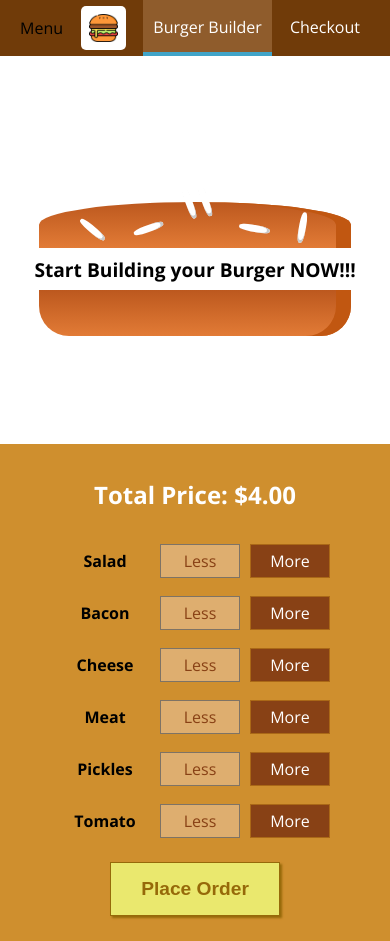
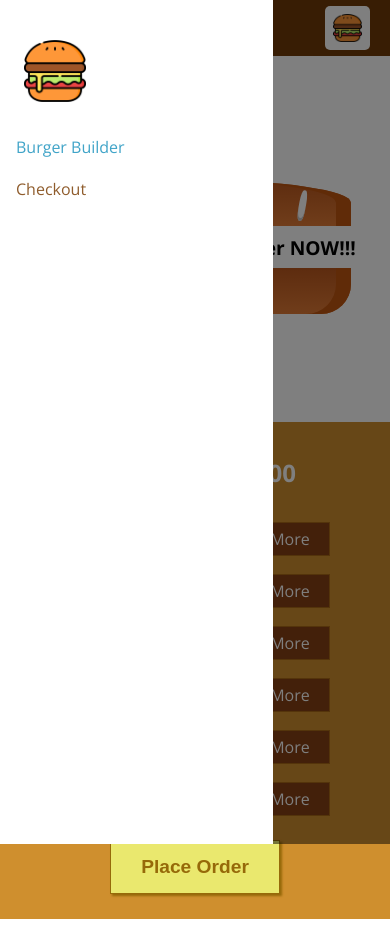
Before and after one commit to barbareshet/my-burger, a React app: page / in a window 390 px wide. After the commit the page ends 919 px from the top, so only its background shows below. Built offline with nearby package versions, Linux system fonts and the light colour scheme.

Commit message:
mobile side menu fixes

```diff
--- a/src/components/Layout/Layout.js
+++ b/src/components/Layout/Layout.js
@@ -1,18 +1,33 @@
-import React from 'react';
+import React, { Component } from 'react';
 import AuxWrap from "../hoc/AuxWrap";
 import classes from './Layout.css'
 import Toolbar from "../Navigation/Toolbar/Toolbar";
+import SideMenu from "../Navigation/SideMenu/SideMenu";
 
-const Layout = (props) => {
+
+class Layout extends Component {
+
+    state = {
+        showSideMenu: true
+    }
+    sideMenuHandler = () => {
+        this.setState({showSideMenu: false})
+    }
+    render() {
+
         return (
             <AuxWrap>
                 <Toolbar/>
-            <div>Side Nav</div>
+                <SideMenu
+                    open={this.state.showSideMenu}
+                    closed={this.sideMenuHandler}
+                />
                 <main className="Content">
-                {props.children}
+                    {this.props.children}
                 </main>
             </AuxWrap>
         );
     }
+}
 
 export default Layout;
--- a/src/components/Logo/Logo.css
+++ b/src/components/Logo/Logo.css
@@ -1,10 +1,14 @@
 .Logo{
     background-color: #ffffff;
     padding: 8px;
-    height: 80%;
+    height: 100%;
     box-sizing: border-box;
     border-radius: 5px;
 }
 .Logo img{
     height: 100%;
 }
+.Logo .LogoLink{
+    display: block;
+    height: 100%;
+}
--- a/src/components/Navigation/NavigationItems/NavigationItem/NavigationItem.css
+++ b/src/components/Navigation/NavigationItems/NavigationItem/NavigationItem.css
@@ -1,3 +1,24 @@
+.nav-item{
+    margin: 10px 0;
+    box-sizing: border-box;
+    display: block;
+    width: 100%;
+}
+.nav-item .nav-link{
+    text-decoration: none;
+    color: #8f5c2c;
+    display: block;
+    width: 100%;
+    box-sizing: border-box;
+}
+.nav-item .nav-link:hover,
+.nav-item .nav-link:active,
+.nav-item .nav-link.active{
+    color: #40a4c8;
+}
+
+@media screen and (min-width: 480px){
+
     .nav-item{
         margin: 0;
         box-sizing: border-box;
@@ -14,7 +35,7 @@
         border-bottom: 4px solid transparent;
         display: block;
         height: 100%;
-    box-sizing: border-box;
+        width: auto;
         transition: all .2s ease-in-out;
     }
     .nav-item .nav-link:hover,
@@ -24,3 +45,4 @@
         border-bottom: 4px solid #40a4c8;
         color: white;
     }
+}
--- a/src/components/Navigation/NavigationItems/NavigationItems.css
+++ b/src/components/Navigation/NavigationItems/NavigationItems.css
@@ -1,10 +1,16 @@
 .NavigationItems{
     display: flex;
-    flex-flow: row;
+    flex-flow: column;
     align-items: center;
-    gap: 8px;
     list-style-type: none;
-    margin: 0;
+    height: 100%;
+    gap: 0;
+    margin: 1rem 0 0;
     padding: 0;
-    height: 100%;
 }
+@media screen and (min-width: 480px){
+    .NavigationItems{
+        flex-flow: row;
+        margin: 0;
+    }
+}
--- /dev/null
+++ b/src/components/Navigation/SideMenu/SideMenu.css
@@ -0,0 +1,29 @@
+.SideMenu{
+    position: fixed;
+    width: 280px;
+    max-width: 70%;
+    height: 100%;
+    left: 0;
+    top: 0;
+    z-index: 200;
+    background-color: #ffffff;
+    padding: 2rem 1rem;
+    box-sizing: border-box;
+    transition: transform .3s ease-out;
+}
+
+@media screen and (min-width: 500px){
+    .SideMenu{
+        display: none;
+    }
+}
+.Open{
+    transform: translateX(0);
+}
+.Close{
+    transform: translateX(-100%);
+}
+.SideMenu .LogoWrap{
+    height: 10%;
+    display: flex;
+}
--- /dev/null
+++ b/src/components/Navigation/SideMenu/SideMenu.js
@@ -0,0 +1,27 @@
+import React from 'react';
+import classes from './SideMenu.css'
+import Logo from "../../Logo/Logo";
+import NavigationItems from "../NavigationItems/NavigationItems";
+import Backdrop from "../../UI/Backdrop/Backdrop";
+import AuxWrap from "../../hoc/AuxWrap";
+const SideMenu = (props) => {
+    let attachedClasses = ['SideMenu', 'Close']
+    if (props.open){
+        attachedClasses = ['SideMenu', 'Open']
+    }
+    return (
+        <AuxWrap>
+            <Backdrop show={props.open} handleBackdrop={props.closed}/>
+            <div className={attachedClasses.join(' ')}>
+                <div className="LogoWrap">
+                    <Logo/>
+                </div>
+                <nav>
+                    <NavigationItems/>
+                </nav>
+            </div>
+        </AuxWrap>
+    );
+}
+
+export default SideMenu;
--- a/src/components/Navigation/Toolbar/Toolbar.css
+++ b/src/components/Navigation/Toolbar/Toolbar.css
@@ -15,3 +15,11 @@
 .Toolbar nav{
     height: 100%;
 }
+.LogoWrap{
+    height: 80%;
+}
+@media screen and (max-width: 500px){
+    .Toolbar nav{
+        display: none;
+    }
+}
--- a/src/components/Navigation/Toolbar/Toolbar.js
+++ b/src/components/Navigation/Toolbar/Toolbar.js
@@ -6,7 +6,9 @@ const Toolbar = (props) => {
     return (
         <header className="Toolbar">
             <div>Menu</div>
-            <Logo/>
+            <div className="LogoWrap">
+                <Logo/>
+            </div>
             <nav>
                 <NavigationItems/>
             </nav>
```
Lines whose indentation alone changed are shown as unchanged.
